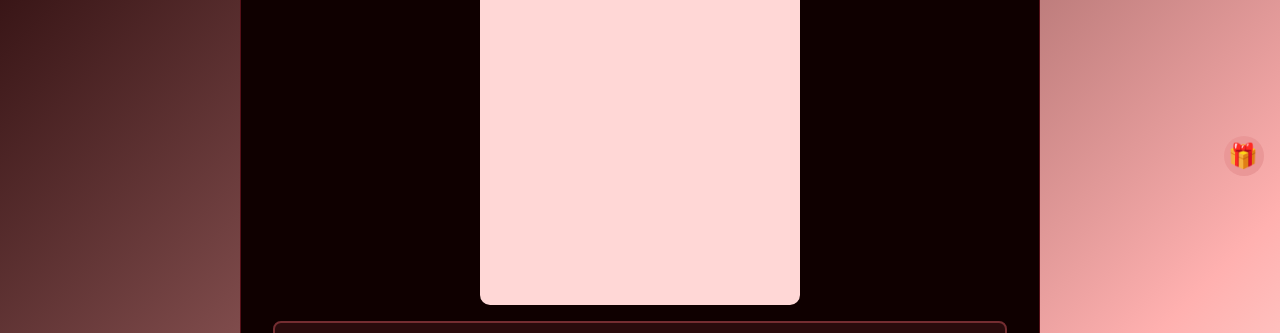
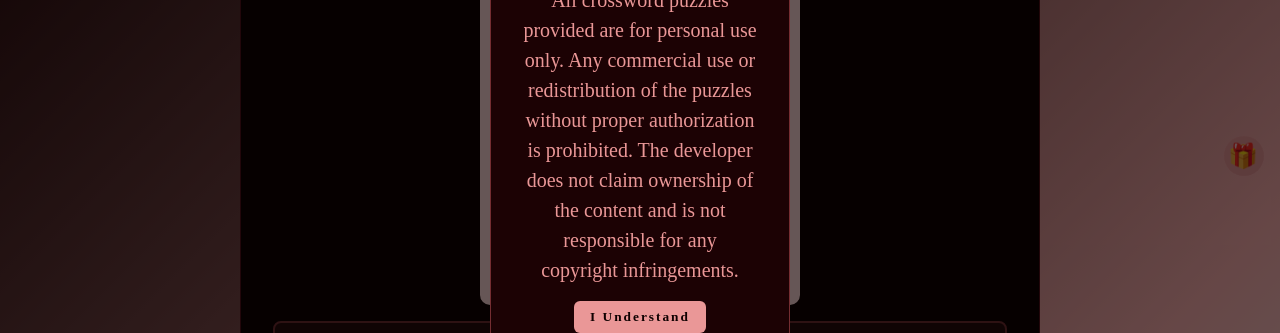
Before and after one commit to Ragz-da-Rascal/Archived-NYT-Crosswords, a plain HTML site: page frontend/index.html in a window 1280 px wide. Shown: the part 264-597 px from the top of the page. Drawn offline with Linux system fonts and the light colour scheme; a web font is replaced by a local one.

Commit message:
Disclaimer added

```diff
--- a/frontend/index.html
+++ b/frontend/index.html
@@ -39,6 +39,21 @@
             </div>
         </div>
     </div>
+
+    <!-- Disclaimer Modal -->
+    <div id="disclaimer-modal" class="modal hidden">
+        <div class="modal-content">
+            <h2>Disclaimer</h2>
+            <p>
+                All crossword puzzles provided are for personal use only. Any commercial use
+                or redistribution of the puzzles without proper authorization is prohibited.
+                The developer does not claim ownership of the content and is not responsible
+                for any copyright infringements.
+            </p>
+            <button id="accept-disclaimer">I Understand</button>
+        </div>
+    </div>
+
 
     <div class="container">
         <header>
--- a/frontend/script.js
+++ b/frontend/script.js
@@ -563,3 +563,16 @@ window.addEventListener("DOMContentLoaded", () => {
 		window.history.replaceState({}, document.title, window.location.pathname);
 	}
 });
+
+window.addEventListener("DOMContentLoaded", () => {
+	const disclaimerModal = document.getElementById("disclaimer-modal");
+	const acceptBtn = document.getElementById("accept-disclaimer");
+
+	// Show modal on load
+	disclaimerModal.classList.remove("hidden");
+
+	// Close modal on click
+	acceptBtn.addEventListener("click", () => {
+		disclaimerModal.classList.add("hidden");
+	});
+});
--- a/frontend/style.css
+++ b/frontend/style.css
@@ -557,6 +557,21 @@ option:hover {
     transition: all 0.2s ease-in-out;
 }
 
+#accept-disclaimer {
+    margin-top: 1rem;
+    background-color: var(--primary);
+    color: var(--bg-dark);
+    border: none;
+    border-radius: 6px;
+    padding: 0.5rem 1rem;
+    cursor: pointer;
+    font-weight: bold;
+}
+
+#accept-disclaimer:hover {
+    background-color: var(--secondary);
+}
+
 /* Style the entire scrollbar */
 ::-webkit-scrollbar {
     background-color: var(--bg-dark);
```
